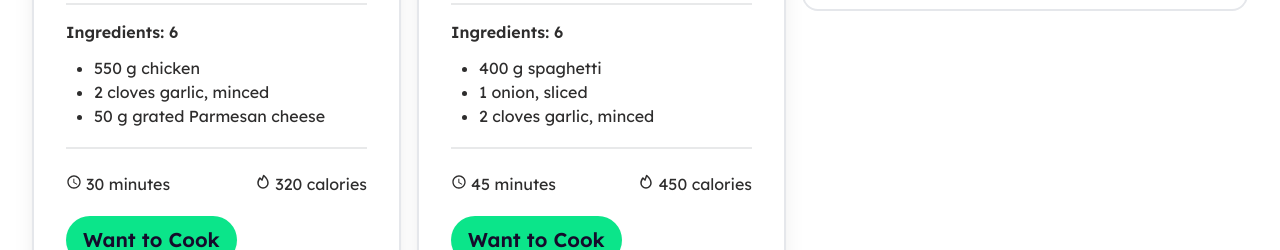
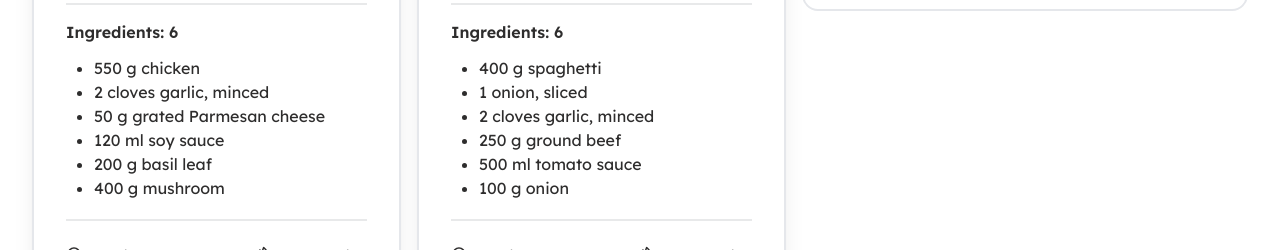
Before and after one commit to aristoxcel/React-Chefs-table, a React (Vite) app: page / in a window 1280 px wide. Shown: the part 1780-2030 px from the top of the page. Built offline with nearby package versions, Linux system fonts and the light colour scheme.

Commit message:
ingredients number keep 6 instead of 3 according to document

```diff
--- a/src/Components/Cards.jsx
+++ b/src/Components/Cards.jsx
@@ -18,7 +18,7 @@ function Cards({card, handleChoose}) {
                 <h1 className="font-semibold mb-3">Ingredients: {ingredients.length}</h1>
                 <ul className="list-disc pl-7">
                     {
-                        ingredients.map((i, id)=> id<3?<li key={id}>{i}</li>:'')
+                        ingredients.map((i, id)=> <li key={id}>{i}</li>)
                     }
                 </ul>
             </div>
```
